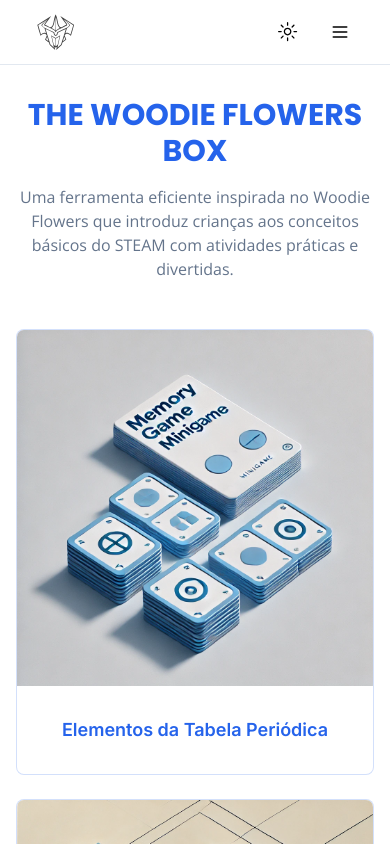
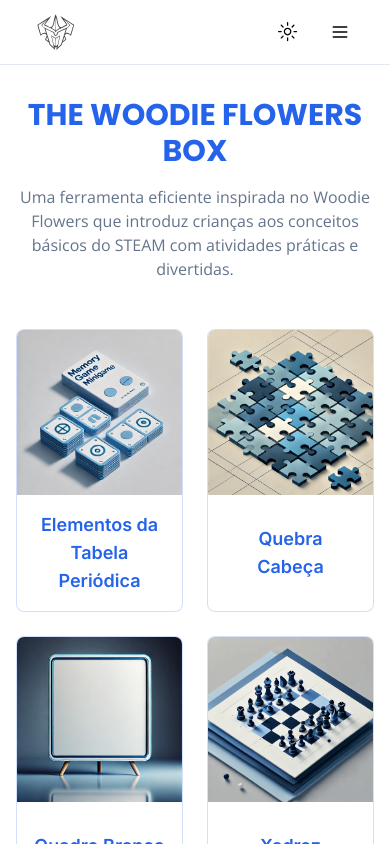
Before and after one commit to giovannivicentin/megazord, a Next.js app: page / in a window 390 px wide. Shown: the top 844 px of the page. Built offline with nearby package versions, Linux system fonts and the light colour scheme.

Commit message:
fix: adjust grid layout to ensure proper item display

```diff
--- a/src/app/page.tsx
+++ b/src/app/page.tsx
@@ -14,7 +14,7 @@ export default function Home() {
           divertidas.
         </p>
       </div>
-      <div className="w-full max-w-7xl mx-auto grid grid-cols-1 sm:grid-cols-2 lg:grid-cols-3 xl:grid-cols-4 gap-6 animate-fade-up animate-once duration-400">
+      <div className="w-full max-w-7xl mx-auto grid grid-cols-2 sm:grid-cols-2 lg:grid-cols-3 xl:grid-cols-4 gap-6 animate-fade-up animate-once duration-400">
         {items.map((item, index) => (
           <GameItem
             key={index}
```
